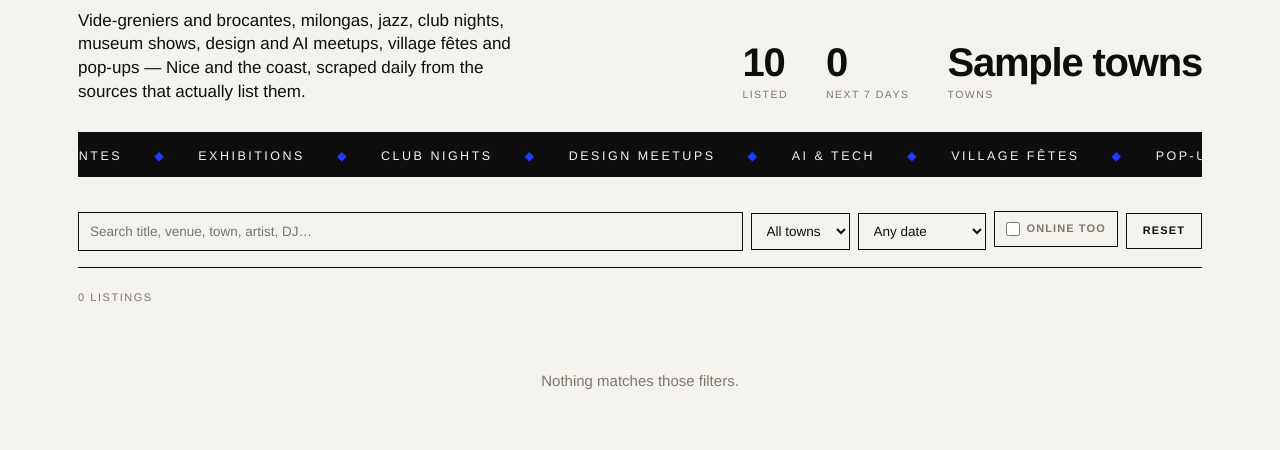
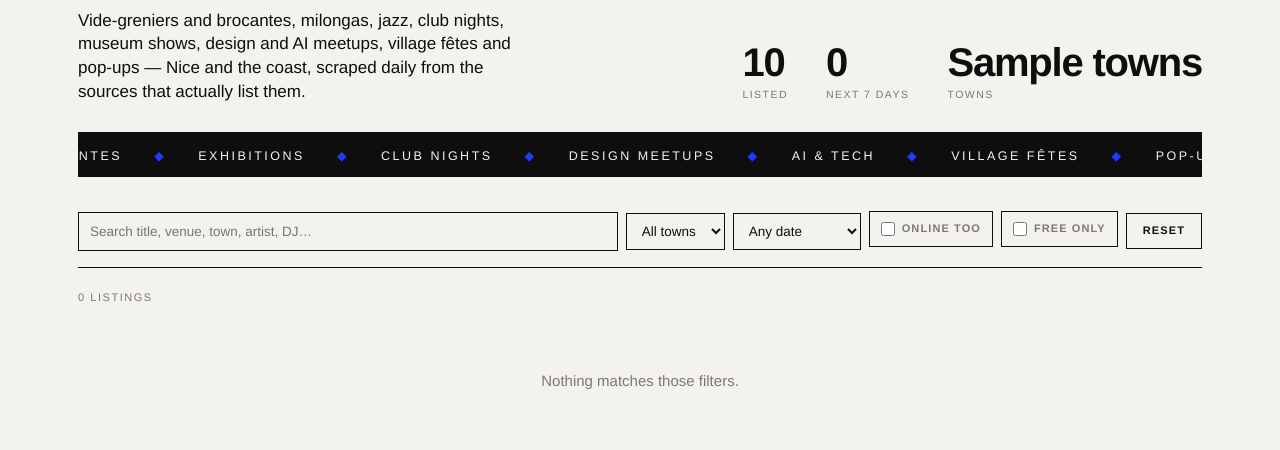
Before and after one commit to maddalena89/nice-events, a Python web app: template templates/index.html.jinja in a window 1280 px wide. Shown: the part 384-834 px from the top of the page. Run offline with Jinja, Linux system fonts and the light colour scheme; the template is opened without the code that fills it: most values are stand-ins (such as "Sample title", 1, 10 or a date in 2020).

Commit message:
Add files via upload

```diff
--- a/templates/index.html.jinja
+++ b/templates/index.html.jinja
@@ -313,6 +313,7 @@ dialog::backdrop{background:rgba(14,14,14,.55)}
     <option value="weekend">This weekend</option>
   </select>
   <label class="chk"><input type="checkbox" id="online"> Online too</label>
+  <label class="chk"><input type="checkbox" id="freeonly"> Free only</label>
   <button id="reset">Reset</button>
 </div>
 
@@ -512,12 +513,14 @@ function render(){
   // Online events are off unless asked for. This site is about being somewhere;
   // a Zoom call that surfaced under "near Nice" is noise until someone opts in.
   const showOnline=$("online").checked;
+  const freeOnly=$("freeonly").checked;
   let from=TODAY,to="2099-12-31";
   if(when==="weekend") [from,to]=weekendRange();
   else if(when){const e=new Date();e.setDate(e.getDate()+ +when);to=iso(e);}
 
   const base=EVENTS.filter(e=>(!town||e.town===town)&&overlaps(e,from,to)&&
     (showOnline||!e.online)&&
+    (!freeOnly||e.free)&&
     (!q||`${e.title} ${e.town} ${e.venue||""} ${e.note||""}`.toLowerCase().includes(q)));
   [...$("cats").children].forEach(el=>{
     el.querySelector("i").textContent=base.filter(e=>e.category===el.dataset.k).length;});
@@ -538,7 +541,7 @@ function render(){
   // Must honour the same online rule as the list, or the headline number
   // promises events the page then refuses to show.
   $("s-week").textContent=EVENTS.filter(e=>(showOnline||!e.online)&&
-    overlaps(e,TODAY,iso(w))).length;
+    (!freeOnly||e.free)&&overlaps(e,TODAY,iso(w))).length;
   $("tally").textContent=`${matched.length} listing${matched.length===1?"":"s"}`+
     (when?" in range":"")+(town?` · ${town}`:"")+(active.size?" · filtered":"");
 
@@ -560,7 +563,7 @@ function render(){
       <div class="idx">${String(i).padStart(2,"0")}</div>
       <div>
         <div class="ttl">
-          ${e.free?'<span class="pill free">✓ Free</span>':""}
+          ${e.free?'<span class="pill free">Free</span>':""}
           ${e.outdoor?'<span class="pill out">Outdoor</span>':""}
           ${e.online?'<span class="pill out">Online</span>':""}
           ${runBadge(e)}
@@ -578,9 +581,9 @@ function render(){
 }
 
 $("q").oninput=render; $("town").onchange=render; $("when").onchange=render;
-$("online").onchange=render;
+$("online").onchange=render; $("freeonly").onchange=render;
 $("reset").onclick=()=>{$("q").value="";$("town").value="";$("when").value="";
-  $("online").checked=false;
+  $("online").checked=false; $("freeonly").checked=false;
   active.clear();[...$("cats").children].forEach(c=>c.classList.remove("on"));render();};
 render();
 
```
